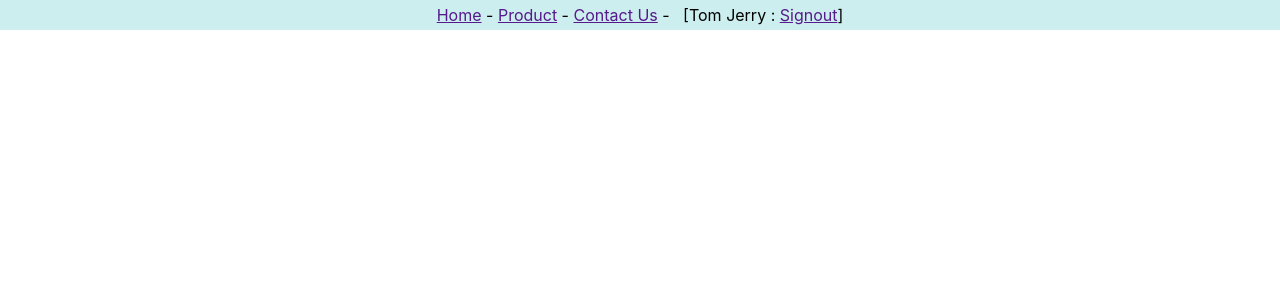
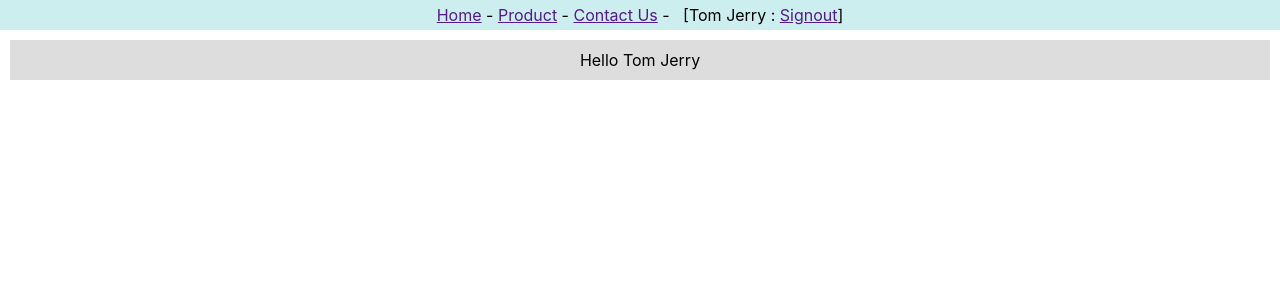
Before and after one commit to thapanankulab25/week8-effect, a React (Create React App) app in the folder app1/: page / in a window 1280 px wide. Shown: the top 300 px of the page. Built offline with nearby package versions, Linux system fonts and the light colour scheme.

Commit message:
create context-content

```diff
--- a/app1/src/App.js
+++ b/app1/src/App.js
@@ -1,12 +1,14 @@
 import React from 'react';
 import {userContext} from './context'
 import Header from './context-header';
+import Content from './context-content';
 
 export default function App() {
 
   return <>
  <userContext.Provider value={'Tom Jerry'}>
   <Header/>
+  <Content/>
  </userContext.Provider>
   </>
 }
--- /dev/null
+++ b/app1/src/context-content.js
@@ -0,0 +1,19 @@
+import React from 'react'
+import {userContext} from './context'
+
+export default function Content(){
+    let user = React.useContext(userContext)
+
+    const contentStyle ={
+        backgroundColor: '#ddd',
+        textAlign:'center',
+        padding:5,
+        margin:10,
+        padding:10
+    }
+    return(
+        <div style={contentStyle}>
+        Hello {user}
+        </div>
+    )
+}
--- a/app1/src/context-header.js
+++ b/app1/src/context-header.js
@@ -1,6 +1,5 @@
 import React from 'react'
 import {userContext} from './context'
-
 export default class Header extends React.Component{
     static contextType = userContext
 
```
